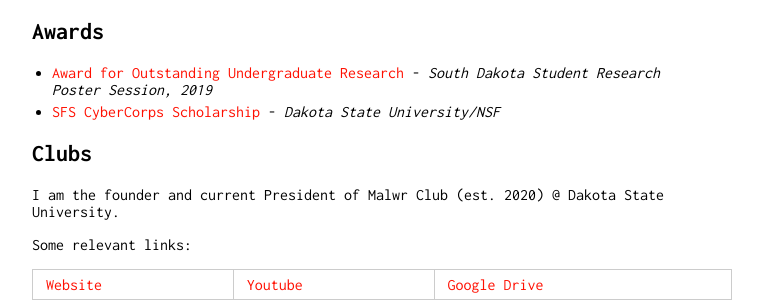
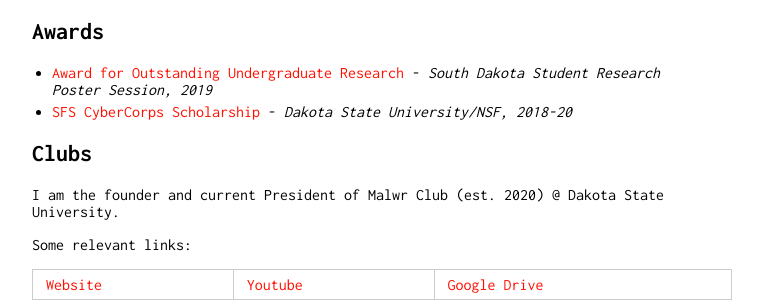
Before and after one commit to micahflack/homepage, a Jekyll site: the page built from index.md, in a window 1280 px wide and 900 px high, scrolled down 1394 px. Shown: the part 157-458 px from the top of the window, without its empty margins (258-1021 px from the left). Built offline with Jekyll 4.4.1, drawn with Linux system fonts in a browser that asks for light colours.

Commit message:
timeline change

```diff
--- a/index.md
+++ b/index.md
@@ -78,7 +78,7 @@ August 2017 - December 2018
 ## Awards
 
 * [Award for Outstanding Undergraduate Research](SRI2019.jpg){:target="_blank"} - *South Dakota Student Research Poster Session, 2019*
-* [SFS CyberCorps Scholarship](https://www.sfs.opm.gov/Overview-History.aspx){:target="_blank"} - *Dakota State University/NSF*
+* [SFS CyberCorps Scholarship](https://www.sfs.opm.gov/Overview-History.aspx){:target="_blank"} - *Dakota State University/NSF, 2018-20*
 
 ## Clubs
 
```
